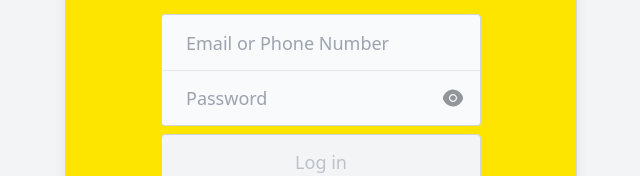
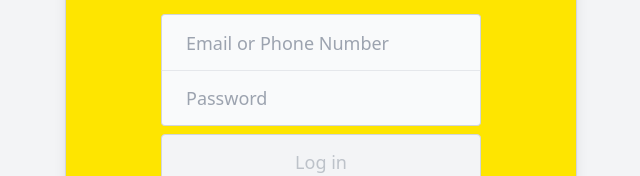
Before and after one commit to jwchoi-kr/kokoatalk-web, a React (Vite) app: page / in a window 1280 px wide. Shown: the part 311-487 px from the top of the page, without its empty margins (319-959 px from the left). Built offline with nearby package versions, Linux system fonts and the light colour scheme.

Commit message:
fix: Password 비었을 때 show password toggle 숨기기

```diff
--- a/src/components/SignIn/SignInInput.tsx
+++ b/src/components/SignIn/SignInInput.tsx
@@ -30,7 +30,7 @@ const SignInInput = ({
         onChange={onChange}
         className={`w-80 h-[3.5rem] px-6 rounded text-lg bg-gray-50 border border-gray-300 focus:outline-none ${type === 'password' ? 'pr-14' : ''} ${className} `}
       />
-      {type === 'password' && (
+      {type === 'password' && value !== '' && (
         <button
           type="button"
           onClick={() => setShowPassword((prev) => !prev)}
```
